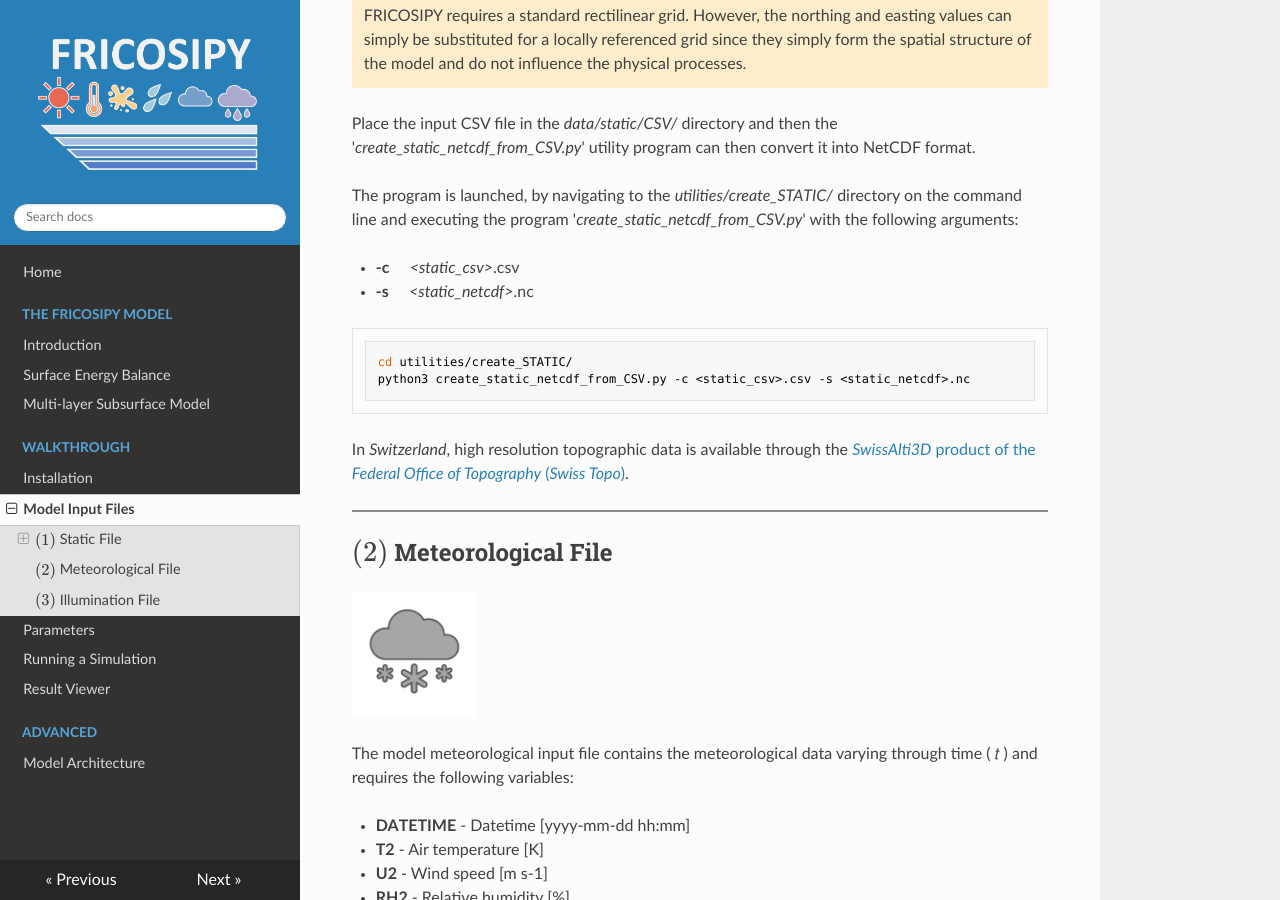
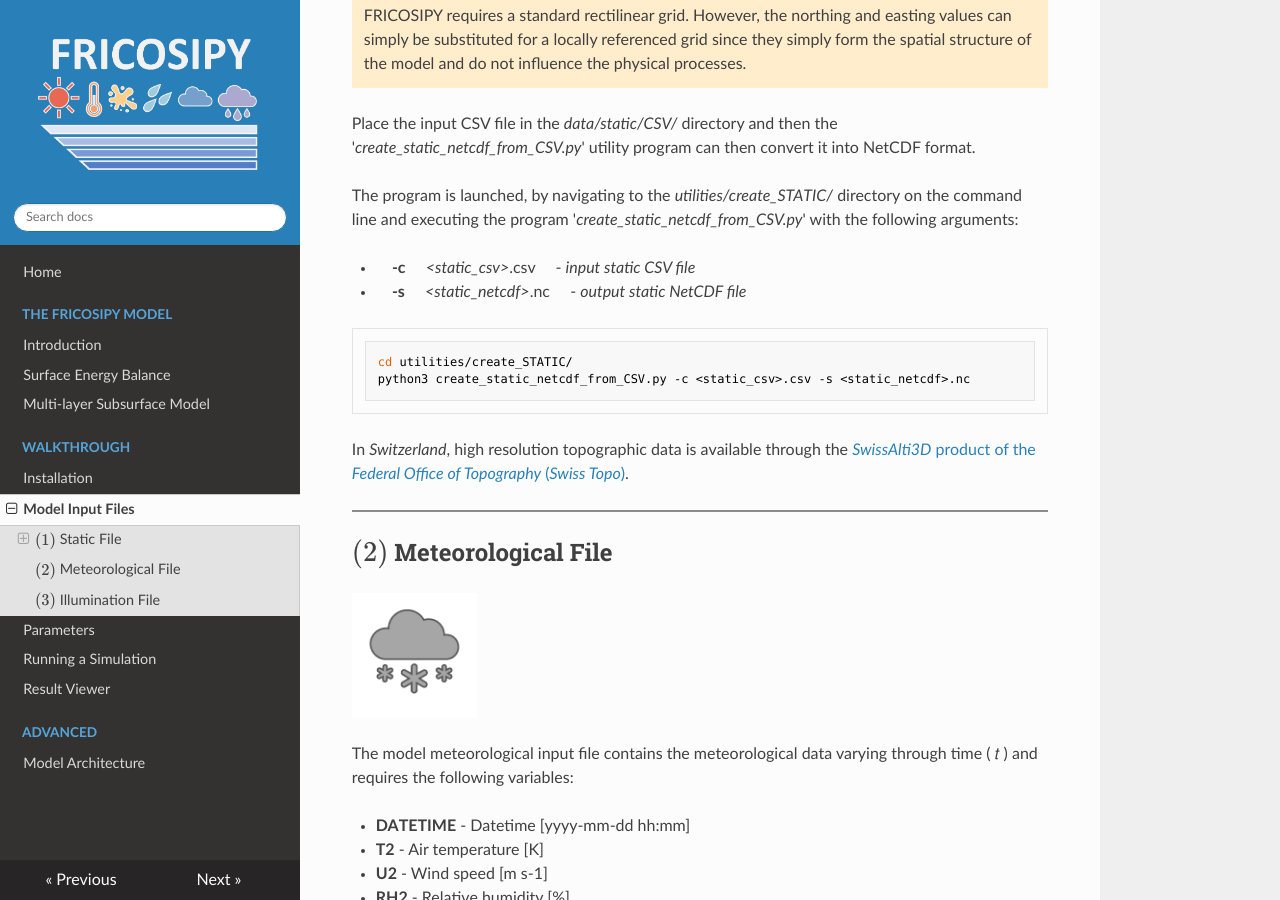
Before and after one commit to MarcusGastaldello/FRICOSIPY, an MkDocs documentation site: the page built from docs/model_input_files.md, in a window 1280 px wide and 900 px high, scrolled down 1438 px. Built offline with MkDocs 1.6.1, drawn with Linux system fonts in a browser that asks for light colours; nearby versions of some CDN libraries.

Commit message:
Update model_input_files.md

````diff
--- a/docs/model_input_files.md
+++ b/docs/model_input_files.md
@@ -58,8 +58,8 @@
 
 The program is launched, by navigating to the *utilities/create_STATIC/* directory on the command line and executing the program '*create_static_netcdf_from_CSV.py*' with the following arguments:
 
-* **-c** &emsp; *&lt;static_csv&gt;*.csv &emsp;
-* **-s** &emsp; *&lt;static_netcdf&gt;*.nc &emsp;
+* &emsp; **-c** &emsp; *&lt;static_csv&gt;*.csv &emsp; - *input static CSV file*
+* &emsp; **-s** &emsp; *&lt;static_netcdf&gt;*.nc &emsp; - *output static NetCDF file*
 
 ```python
 cd utilities/create_STATIC/
````
